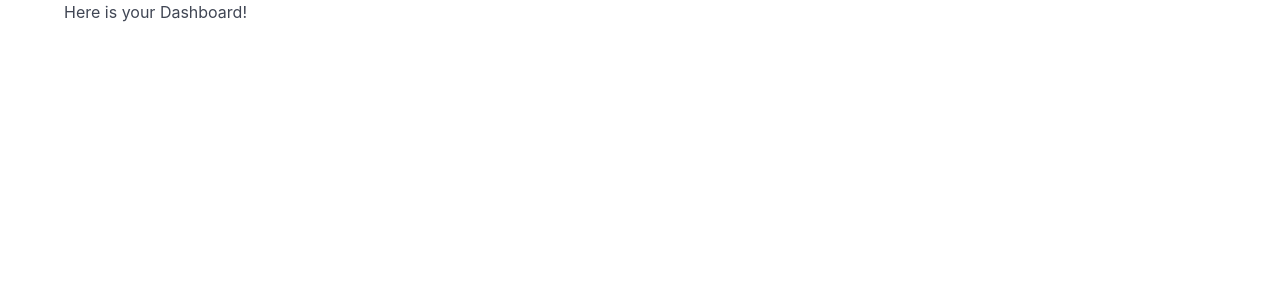
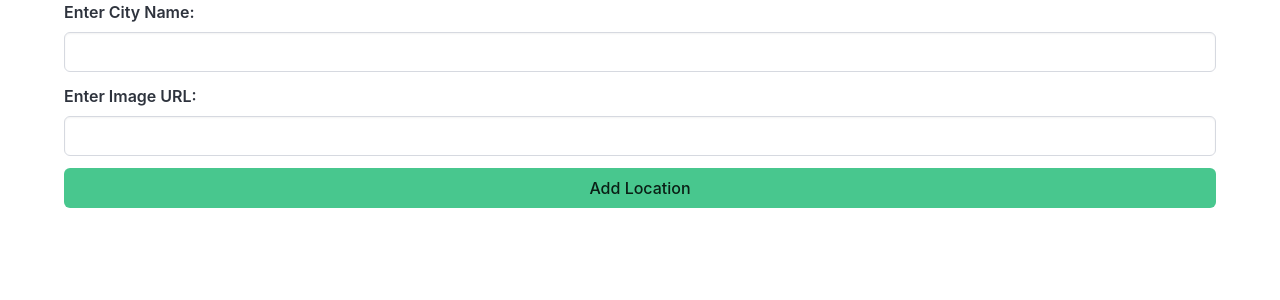
Before and after one commit to katmolony/placemark-2.0, a SvelteKit app: page /dashboard in a window 1280 px wide. Shown: the top 300 px of the page. Built offline with nearby package versions, Linux system fonts and the light colour scheme.

Commit message:
Add location form

```diff
--- a/src/routes/dashboard/+page.svelte
+++ b/src/routes/dashboard/+page.svelte
@@ -1,6 +1,8 @@
 <script lang="ts">
+  import { subTitle } from "$lib/stores";
+  import LocationForm from "./LocationForm.svelte";
+
+  subTitle.set("Welcome to the Dashboard");
 </script>
 
-<p>
-  Here is your Dashboard!
-</p>
+<LocationForm />
--- /dev/null
+++ b/src/routes/dashboard/LocationForm.svelte
@@ -0,0 +1,30 @@
+<script lang="ts">
+
+// title: String,
+//   imageURL: String,
+//   lat: Number,
+//   lng: Number,
+//   temp: Number,
+//   weather: String,
+//   userid: {
+//     type: Schema.Types.ObjectId,
+//     ref: "User",
+//   },
+</script>
+
+<form>
+  <div class="field">
+    <label class="label" for="title">Enter City Name:</label>
+    <input class="input" id="title" name="amount" type="string" />
+  </div>
+  <div class="field">
+    <label class="label" for="title">Enter Image URL:</label>
+    <input class="input" id="imageURL" name="amount" type="string" />
+  </div>
+
+  <div class="field">
+    <div class="control">
+      <button class="button is-success is-fullwidth">Add Location</button>
+    </div>
+  </div>
+</form>
```
